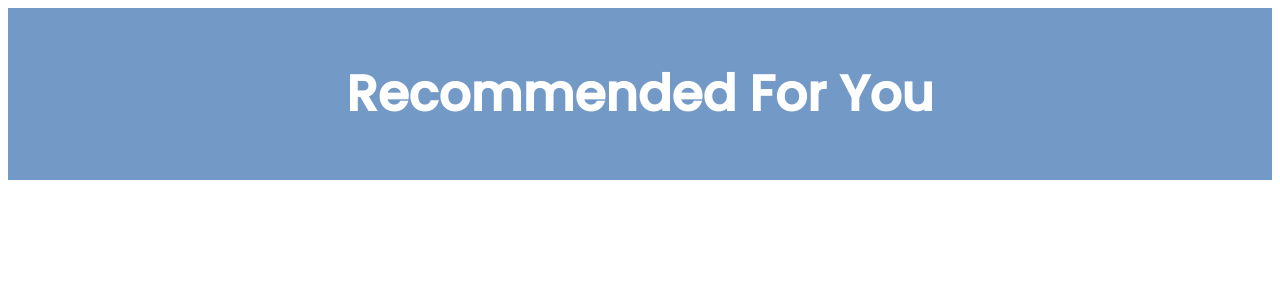
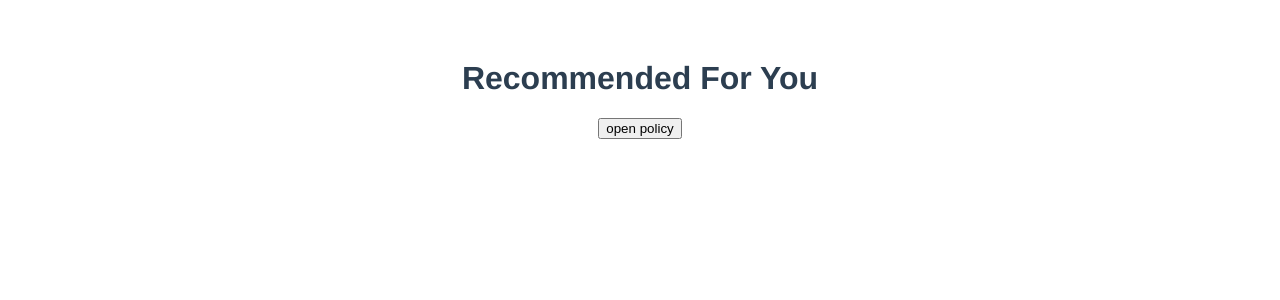
Before and after one commit to auyeongweibin/techseries2022, a Vue app in the folder frontend/: page /secondpage in a window 1280 px wide. Shown: the top 300 px of the page. Built offline with nearby package versions, Linux system fonts and the light colour scheme; what @formkit/vue would draw is missing.

Commit message:
first page submit button, popup button attempt

```diff
--- /dev/null
+++ b/frontend/src/components/Popup.vue
@@ -0,0 +1,38 @@
+<template>
+    <div class="popup">
+        <div class="popup-inner">
+            <slot />
+            <button class="popup-close" @click="TogglePopup()">
+                Close
+            </button>
+        </div>
+    </div>
+</template>
+
+<script>
+    export default {
+        props: ['TogglePopup']
+    }
+</script>
+
+<style lang="scss" scoped>
+.popup{
+    position: fixed;
+    top: 0;
+    left: 0;
+    right: 0;
+    bottom: 0;
+    z-index: 99;
+    background: rgba(0,0,0,0.2);
+
+    display: flex;
+    align-items: center;
+    justify-content: center;
+
+    .popup.inner {
+        background: #FFF;
+        padding: 32px;
+    }
+}
+
+</style>
--- a/frontend/src/views/FirstPage.vue
+++ b/frontend/src/views/FirstPage.vue
@@ -163,6 +163,17 @@
   font-size: 16px;
 
   }
+
+  [data-type="submit"] .formkit-input {
+    justify-content: center;
+    align-items: center;
+    background-color: #7399c6; /* Green */
+    border: none;
+    padding: 15px 400px 15px;
+    text-align: center;
+    text-decoration: none;
+    font-size: 16px;
+  }
 </style>
 
 <script>
--- a/frontend/src/views/SecondPage.vue
+++ b/frontend/src/views/SecondPage.vue
@@ -1,15 +1,20 @@
 <template>
-  <div class="secondPage">
+  <div class="secondPage"><h1>Recommended For You</h1></div>
 
-    <div class = "header">
-      <link href="https://fonts.googleapis.com/css2?family=Noto+Sans:wght@500&family=Poppins:wght@500&display=swap" rel="stylesheet">
-      <h1>Recommended For You</h1>
-    </div>
+  <button @click="() => TogglePopup('buttonTrigger')">open policy</button>
 
-  </div>
+  <Popup v-if="popupTriggers.buttonTrigger" :TogglePopup="() => TogglePopup('buttonTrigger')">
+    <h2>Insurance Policy</h2>
+    <p>
+      Lorem, ipsum dolor sit amet consectetur adipisicing elit. Rerum officia debitis, minus illo quod ad voluptate illum dolorum mollitia quidem praesentium, distinctio, ducimus vel eaque. Repellendus vitae necessitatibus iusto architecto?
+    </p>
+  </Popup>
 </template>
 
 <script>
+import {ref} from 'vue';
+import Popup from './component/Popup'
+
 export default {
   data() {
     return {
@@ -20,5 +25,31 @@ export default {
       features: [],
     };
   },
-};
+  setup(){
+    const popupTriggers = ref({
+      buttonTrigger: false,
+    });
+
+    const TogglePopup = (trigger) => {
+      popupTriggers.value[trigger] = !popupTriggers.value[trigger]
+    }
+
+    return{
+      Popup,
+      popupTriggers,
+      TogglePopup
+    }
+    }
+  };
 </script>
+
+<style lang="scss">
+  #app {
+    font-family: Avenir, Helvetica, Arial, sans-serif;
+    -webkit-font-smoothing: antialiased;
+    -moz-osx-font-smoothing: grayscale;
+    text-align: center;
+    color: #2c3e50;
+    margin-top: 60px;
+  }
+  </style>
```
